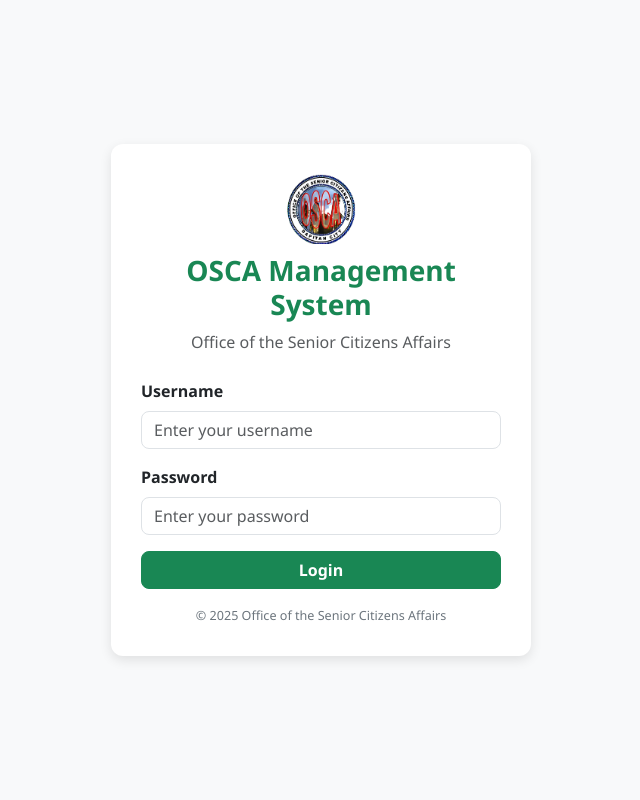
After one commit to Ethaniel-da-Greyt/osca, a CodeIgniter 4 app: the page made by app/Views/login.php in a window 1280 px wide. The commit adds this page. Shown: the whole page, without its empty margins (319-959 px from the left). Run offline with PHP 8.4 and a stand-in for CodeIgniter, Linux system fonts and the light colour scheme; the template is opened without the code that fills it, so the values that code supplies are empty; some libraries are stand-ins or nearby versions.

Commit message:
Login Page Added

```diff
--- a/app/Config/Routes.php
+++ b/app/Config/Routes.php
@@ -5,8 +5,8 @@ use CodeIgniter\Router\RouteCollection;
 /**
  * @var RouteCollection $routes
  */
+$routes->get('/login', 'Home::loginPage');
 
-$routes->get('/test', 'ScController::test');
 $routes->get('/', 'Home::index');
 $routes->get('/osca/sc-list', 'Home::scList');
 $routes->get('/osca/add-record', 'Home::addrecord');
--- a/app/Controllers/Home.php
+++ b/app/Controllers/Home.php
@@ -7,6 +7,10 @@ use App\Models\MasterListModel;
 
 class Home extends BaseController
 {
+    public function loginPage()
+    {
+        return view('login');
+    }
     public function index()
     {
 
--- /dev/null
+++ b/app/Views/login.php
@@ -0,0 +1,95 @@
+<!DOCTYPE html>
+<html lang="en">
+
+<head>
+    <meta charset="UTF-8">
+    <meta name="viewport" content="width=device-width, initial-scale=1.0">
+    <title>OSCA System | Login</title>
+    <link rel="stylesheet" href="<?= base_url('css/bootstrap.min.css') ?>">
+    <link rel="stylesheet" href="<?= base_url('css/all.min.css') ?>">
+    <style>
+        body {
+            background-color: #f8f9fa;
+            height: 100vh;
+            display: flex;
+            align-items: center;
+            justify-content: center;
+            font-family: 'Segoe UI', sans-serif;
+        }
+
+        .login-card {
+            width: 100%;
+            max-width: 420px;
+            background: #fff;
+            border-radius: 12px;
+            box-shadow: 0 4px 12px rgba(0, 0, 0, 0.1);
+            padding: 30px;
+        }
+
+        .login-header {
+            text-align: center;
+            margin-bottom: 25px;
+        }
+
+        .login-header h3 {
+            color: #198754;
+            font-weight: 700;
+        }
+
+        .form-control {
+            border-radius: 8px;
+        }
+
+        .btn-success {
+            width: 100%;
+            border-radius: 8px;
+        }
+
+        .footer-text {
+            text-align: center;
+            margin-top: 15px;
+            color: #6c757d;
+            font-size: 0.9rem;
+        }
+
+        .logo {
+            width: 90px;
+            height: 70px;
+            margin-bottom: 10px;
+        }
+    </style>
+</head>
+
+<body>
+
+    <div class="login-card">
+        <div class="login-header">
+            <img src="<?= base_url('logo/osca_logo.png') ?>" alt="OSCA Logo" class="logo">
+            <h3>OSCA Management System</h3>
+            <p class="text-muted mb-0">Office of the Senior Citizens Affairs</p>
+        </div>
+
+        <form action="<?= base_url('auth/login') ?>" method="post">
+            <div class="mb-3">
+                <label for="username" class="form-label fw-semibold">Username</label>
+                <input type="text" id="username" name="username" class="form-control" placeholder="Enter your username" required>
+            </div>
+
+            <div class="mb-3">
+                <label for="password" class="form-label fw-semibold">Password</label>
+                <input type="password" id="password" name="password" class="form-control" placeholder="Enter your password" required>
+            </div>
+
+            <button type="submit" class="btn btn-success fw-semibold">Login</button>
+        </form>
+
+        <div class="footer-text">
+            <small>© <?= date('Y') ?> Office of the Senior Citizens Affairs</small>
+        </div>
+    </div>
+
+    <script src="<?= base_url('js/bootstrap.bundle.min.js') ?>"></script>
+
+</body>
+
+</html>
```
Also changed, not shown: app/Views/layout/layout.php (+22 -10 lines), public/logo/osca_logo.png (added).
